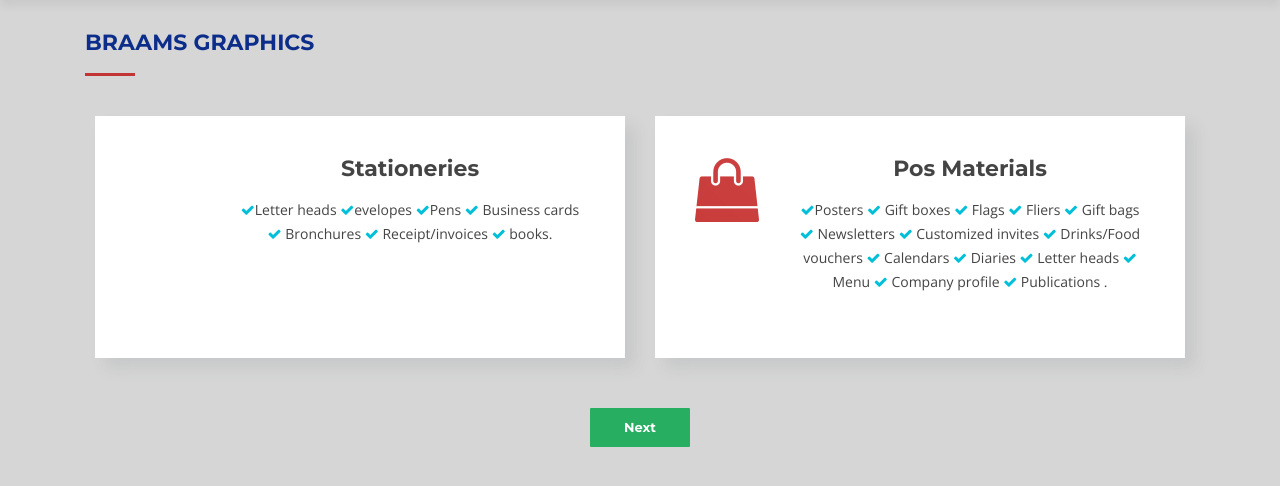
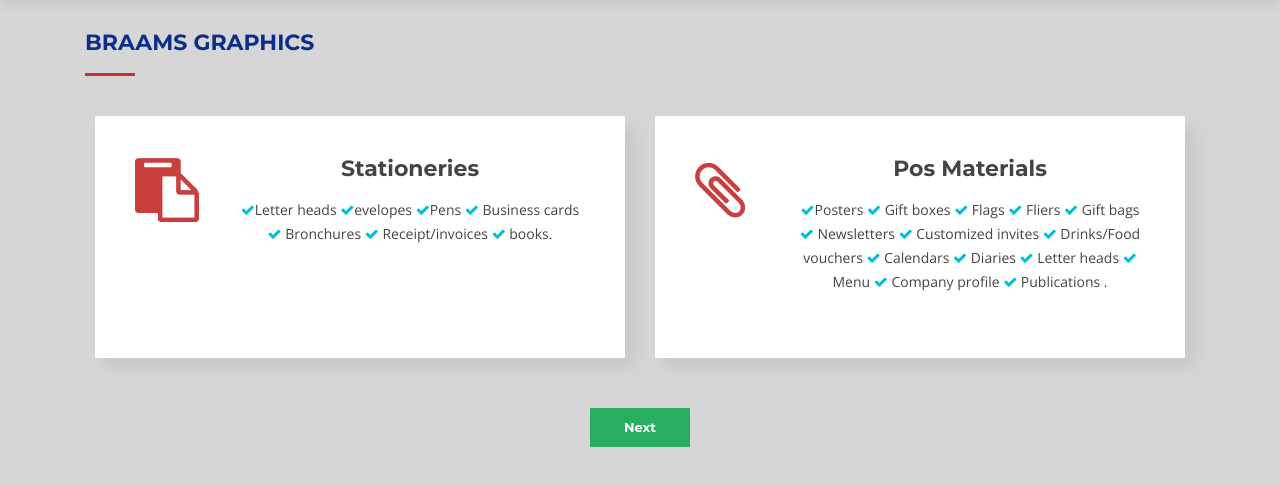
Before and after one commit to munuhee/brism-brands, a Django app: template home/templates/home/graphics.html in a window 1280 px wide. Shown: the part 127-613 px from the top of the page. Run offline with Django 3.2, Linux system fonts and the light colour scheme; the template is opened without the code that fills it, so the values that code supplies are empty; some libraries are stand-ins or nearby versions.

Commit message:
Update graphics.html

```diff
--- a/home/templates/home/graphics.html
+++ b/home/templates/home/graphics.html
@@ -142,7 +142,7 @@
                 <div class="row">
                     <div class="col-lg-6">
                         <div class="box wow">
-                            <div class="icon"><i class="fa fa-pen"></i></div>
+                            <div class="icon"><i class="fa fa-clipboard"></i></div>
                             <h4 class="title"><a href="">Stationeries</a></h4>
                             <p class="description"><i class="fa fa-check"></i>Letter heads <i class="fa fa-check"></i>evelopes <i class="fa fa-check"></i>Pens <i class="fa fa-check"></i> Business cards <i class="fa fa-check"></i> Bronchures <i class="fa fa-check"></i> Receipt/invoices
                                 <i class="fa fa-check"></i> books.<br><br><br><br></p>
@@ -150,7 +150,7 @@
                     </div>
                     <div class="col-lg-6">
                         <div class="box wow">
-                            <div class="icon"><i class="fa fa-shopping-bag"></i></div>
+                            <div class="icon"><i class="fa fa-paperclip"></i></div>
                             <h4 class="title"><a href="">Pos Materials</a></h4>
                             <p class="description"><i class="fa fa-check"></i>Posters <i class="fa fa-check"></i> Gift boxes <i class="fa fa-check"></i> Flags <i class="fa fa-check"></i> Fliers <i class="fa fa-check"></i> Gift bags <i class="fa fa-check"></i> Newsletters
                                 <i class="fa fa-check"></i> Customized invites <i class="fa fa-check"></i> Drinks/Food vouchers <i class="fa fa-check"></i> Calendars <i class="fa fa-check"></i> Diaries <i class="fa fa-check"></i> Letter heads
```
